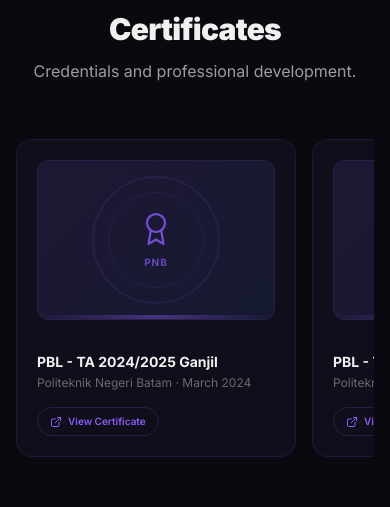
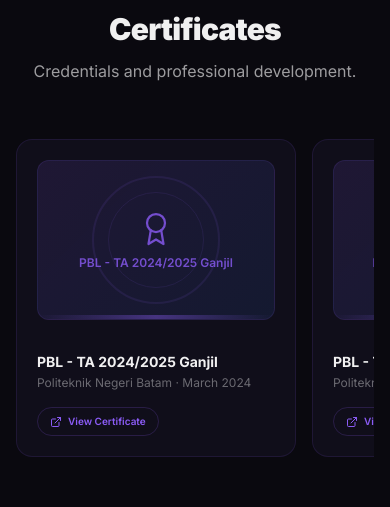
Before and after one commit to Reynoldsteven/Portofolio_reynold, a Next.js app: page / in a window 390 px wide. Shown: the part 4600-5107 px from the top of the page. Built offline with nearby package versions, Linux system fonts and the light colour scheme.

Commit message:
fix: show iframe PDF on desktop, badge on mobile for certificates

```diff
--- a/src/components/sections/Certificates.tsx
+++ b/src/components/sections/Certificates.tsx
@@ -92,8 +92,11 @@
               {/* Top accent line on hover */}
               <div className="absolute inset-x-0 top-0 h-0.5 rounded-t-2xl bg-accent-gradient opacity-0 transition-opacity duration-300 group-hover:opacity-100" />
 
-              {/* Certificate Image or Styled Badge (mobile-compatible) */}
+              {/* Certificate thumbnail — responsive:
+                  · cert.image  → gambar asli (semua device)
+                  · PDF         → iframe (laptop) / badge (HP mobile) */}
               {cert.image ? (
+                /* Gambar asli: tampil di semua device */
                 <div className="relative mb-4 h-40 w-full overflow-hidden rounded-xl border border-[var(--border-card)] bg-[var(--background)] pointer-events-none">
                   <Image
                     src={cert.image}
@@ -103,30 +106,38 @@
                     draggable={false}
                   />
                 </div>
-              ) : (
-                /* Fallback badge — works on all devices including mobile */
-                <div className="relative mb-4 h-40 w-full overflow-hidden rounded-xl border border-[var(--border-card)] pointer-events-none flex flex-col items-center justify-center gap-2"
-                  style={{
-                    background: "linear-gradient(135deg, rgba(139,92,246,0.12) 0%, rgba(59,130,246,0.10) 100%)",
-                  }}
+              ) : cert.credentialUrl.includes('.pdf') ? (
+                <>
+                  {/* ── Desktop (md+): iframe PDF preview ── */}
+                  <div className="hidden md:flex relative mb-4 h-40 w-full overflow-hidden rounded-xl border border-[var(--border-card)] bg-white pointer-events-none items-center justify-center">
+                    <iframe
+                      src={cert.credentialUrl + "&view=FitH&scrollbar=0"}
+                      className="w-[120%] h-[150%] origin-top -mt-4 border-none scale-90"
+                      tabIndex={-1}
+                      scrolling="no"
+                    />
+                    <div className="absolute inset-0 bg-transparent" />
+                  </div>
+
+                  {/* ── Mobile: badge bergaya (iframe tidak support di HP) ── */}
+                  <div
+                    className="flex md:hidden relative mb-4 h-40 w-full overflow-hidden rounded-xl border border-[var(--border-card)] pointer-events-none flex-col items-center justify-center gap-2"
+                    style={{ background: "linear-gradient(135deg, rgba(139,92,246,0.12) 0%, rgba(59,130,246,0.10) 100%)" }}
                   >
-                  {/* Decorative rings */}
                     <div className="absolute inset-0 flex items-center justify-center opacity-10">
                       <div className="w-32 h-32 rounded-full border-2 border-[#8b5cf6]" />
                       <div className="absolute w-24 h-24 rounded-full border border-[#8b5cf6]" />
                     </div>
-                  {/* Certificate seal icon */}
                     <svg xmlns="http://www.w3.org/2000/svg" width="36" height="36" viewBox="0 0 24 24" fill="none" stroke="#8b5cf6" strokeWidth="1.5" strokeLinecap="round" strokeLinejoin="round" className="relative z-10 opacity-80">
                       <circle cx="12" cy="8" r="6"/><path d="M15.477 12.89 17 22l-5-3-5 3 1.523-9.11"/>
                     </svg>
-                  {/* Issuer initials */}
-                  <span className="relative z-10 text-[10px] font-bold tracking-widest uppercase text-[#8b5cf6] opacity-70">
-                    {cert.issuer.split(" ").map(w => w[0]).join("").slice(0, 4)}
+                    <span className="relative z-10 text-xs font-semibold text-[#8b5cf6] opacity-80 text-center px-4 leading-tight">
+                      {cert.title}
                     </span>
-                  {/* Subtle ribbon line */}
                     <div className="absolute bottom-0 inset-x-0 h-1 bg-gradient-to-r from-transparent via-[#8b5cf6] to-transparent opacity-40" />
                   </div>
-              )}
+                </>
+              ) : null}
 
               <div className="pointer-events-none mt-auto pt-4">
                 <h3 className="mb-1 text-sm font-bold text-[var(--fg-heading)] leading-snug">
```
Lines whose indentation alone changed are shown as unchanged.
